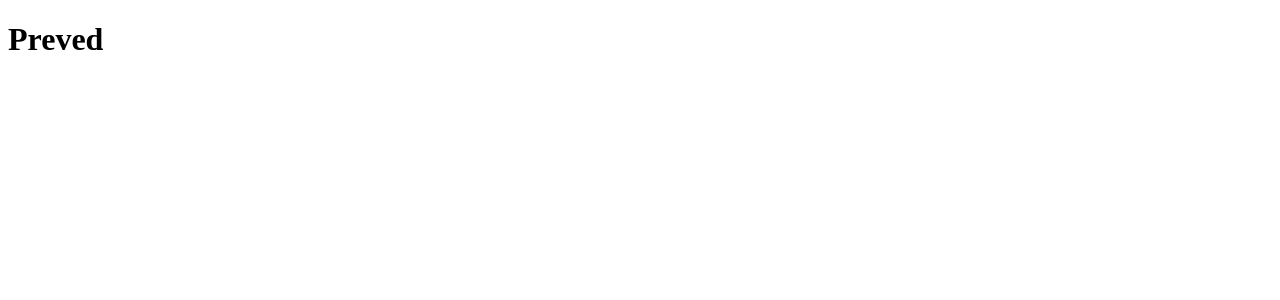
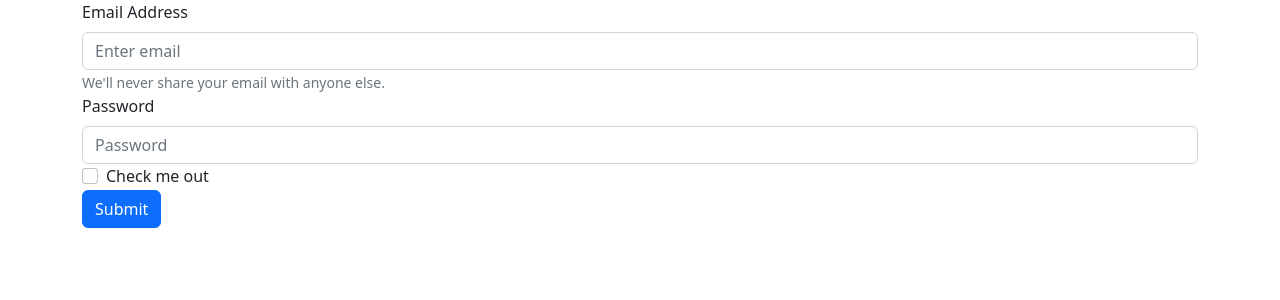
Before and after one commit to el-mariachi/ReactTS-template, a React app: page / in a window 1280 px wide. Shown: the top 300 px of the page. Built offline with nearby package versions, Linux system fonts and the light colour scheme.

Commit message:
feat: Simple form

```diff
--- /dev/null
+++ b/src/App.scss
@@ -0,0 +1 @@
+@import '~bootstrap/scss/bootstrap';
--- a/src/App.ts
+++ /dev/null
@@ -1,11 +0,0 @@
-import React from 'react';
-
-const App = () => {
-  return React.createElement(
-    'div',
-    { id: 'important' },
-    React.createElement('h1', {}, 'Preved')
-  );
-};
-
-export { App };
--- /dev/null
+++ b/src/App.tsx
@@ -0,0 +1,11 @@
+import React from 'react';
+import Form from './Form';
+import './App.scss';
+
+const App = () => {
+  return (
+    <Form />
+  )
+};
+
+export { App };
--- /dev/null
+++ b/src/Form.tsx
@@ -0,0 +1,36 @@
+import Button from 'react-bootstrap/Button';
+import Form from 'react-bootstrap/Form';
+import Container from 'react-bootstrap/Container';
+import Row from 'react-bootstrap/Row';
+import Col from 'react-bootstrap/Col';
+
+function BasicExample() {
+    return (
+        <Container>
+            {/* <Row> */}
+                {/* <Col lg={6} xl={4}> */}
+                    <Form>
+                        <Form.Group className='mb3' controlId='formBasicEmail'>
+                            <Form.Label>Email Address</Form.Label>
+                            <Form.Control type='email' placeholder='Enter email' />
+                            <Form.Text className='text-muted'>
+                                We'll never share your email with anyone else.
+                            </Form.Text>
+                        </Form.Group>
+                        <Form.Group className='mb3' controlId='formBasicPassword'>
+                            <Form.Label>Password</Form.Label>
+                            <Form.Control type='password' placeholder='Password' />
+                        </Form.Group>
+                        <Form.Group className='mb3' controlId='formBasicChecbox'>
+                            <Form.Check type='checkbox' label='Check me out' />
+                        </Form.Group>
+                        <Button type='submit' variant='primary'>
+                            Submit
+                        </Button>
+                    </Form>
+                {/* </Col> */}
+            {/* </Row> */}
+        </Container>
+    );
+}
+export default BasicExample;
--- a/webpack.config.js
+++ b/webpack.config.js
@@ -12,6 +12,10 @@ module.exports = {
                 exclude: /node_modules/,
                 loader: 'ts-loader',
             },
+            {
+                test: /\.scss$/,
+                use: ['style-loader', 'css-loader', 'sass-loader'],
+            },
         ],
     },
     plugins: [
```
Also changed, not shown: package.json (+8 -0 lines), 1 other file (tests, documents, lock files or other folders).
